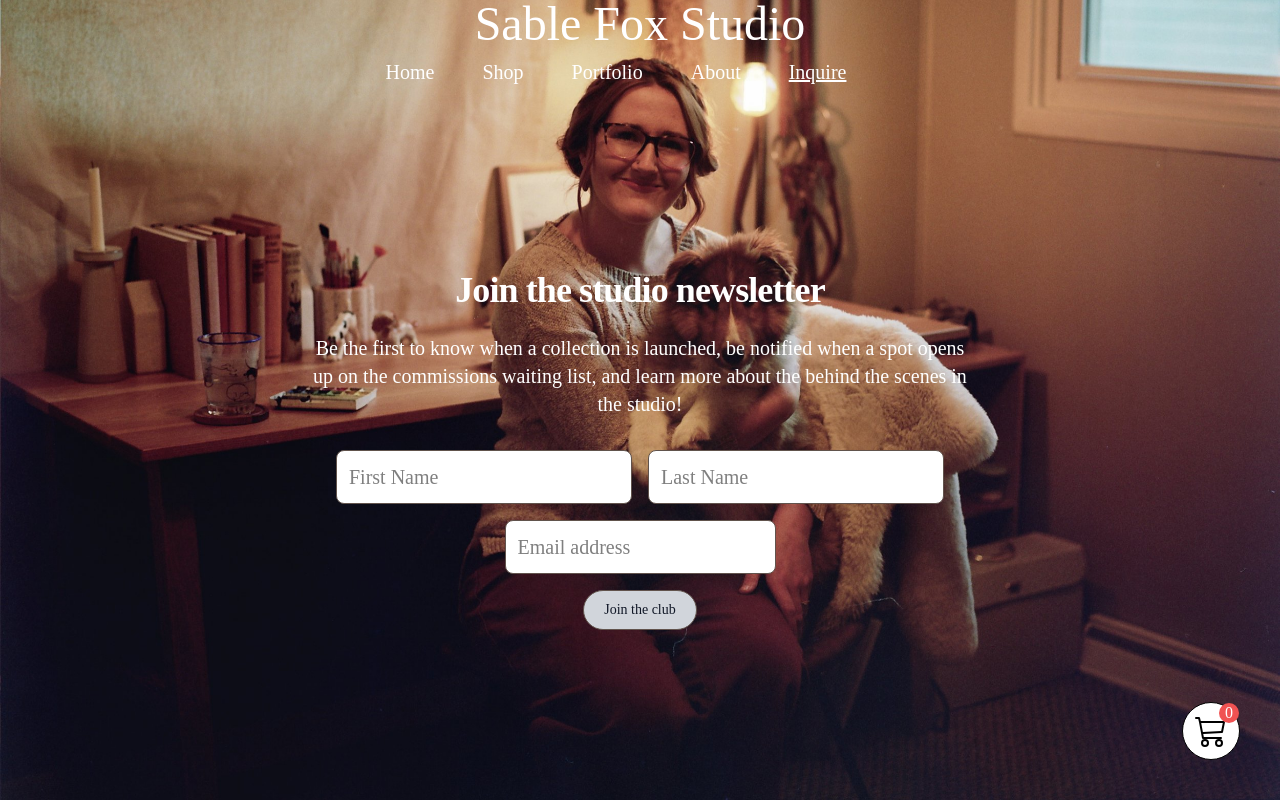
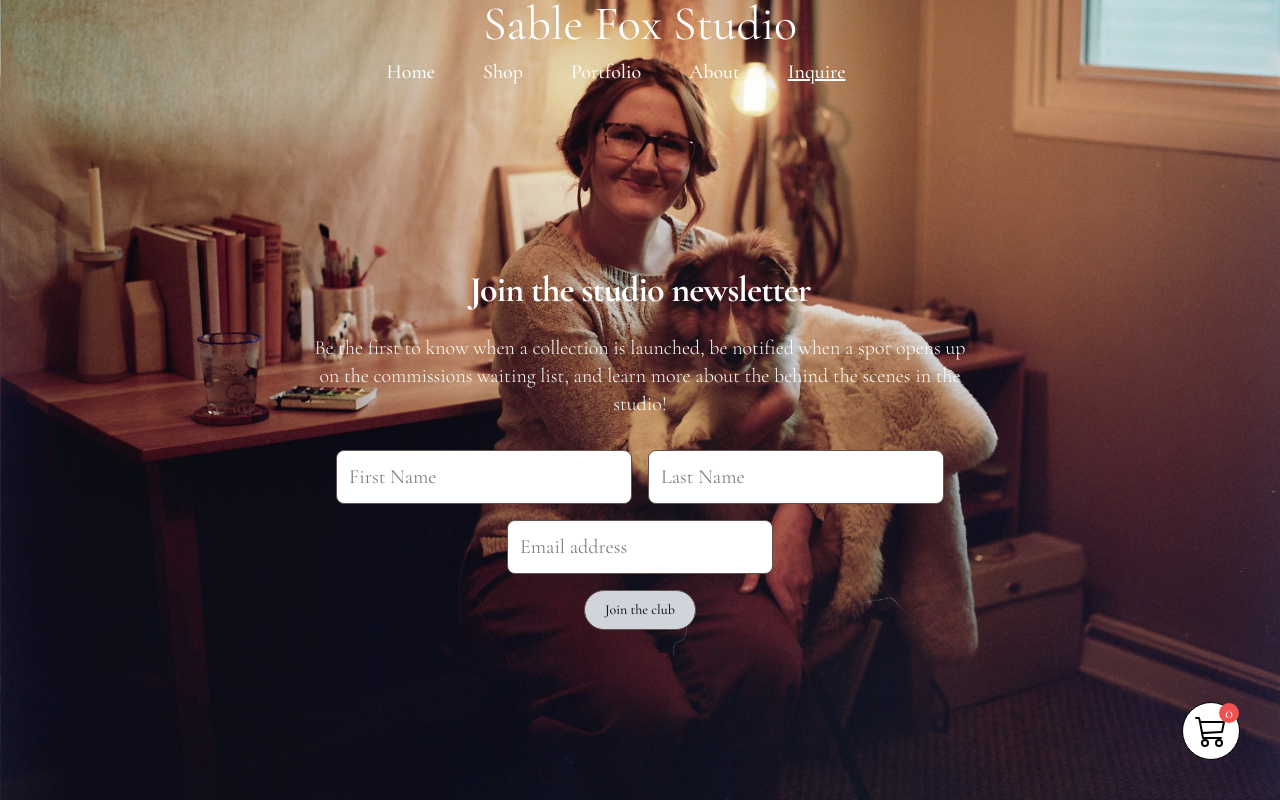
Before and after one commit to deanfoxcd/sable-fox-studio, a Next.js app: page /inquire in a window 1280 px wide. Shown: the top 800 px of the page. Built offline with nearby package versions, Linux system fonts and the light colour scheme; no server answers; the database is empty.

Commit message:
Sorted out font issue, loading issue still present

```diff
--- a/src/app/_components/header.tsx
+++ b/src/app/_components/header.tsx
@@ -3,7 +3,7 @@ import '../globals.css';
 const Header: React.FC = function () {
   return (
     <div className='relative flex items-center justify-center'>
-      <h1 className='font-cormorant text-white !text-5xl'>Sable Fox Studio</h1>
+      <h1 className=' text-white !text-5xl'>Sable Fox Studio</h1>
     </div>
   );
 };
--- a/src/app/globals.css
+++ b/src/app/globals.css
@@ -2,22 +2,19 @@
 @plugin 'flowbite-react/plugin/tailwindcss';
 @source '../../.flowbite-react/class-list.json';
 
-@import url('https://fonts.googleapis.com/css2?family=Cormorant+Garamond:ital,wght@0,300..700;1,300..700&display=swap');
+/* @import url('https://fonts.googleapis.com/css2?family=Cormorant+Garamond:ital,wght@0,300..700;1,300..700&display=swap'); */
 
 :root {
   --background: #ffffff;
   --foreground: #171717;
-  --main-brown: #61534C;
-
-
+  --main-brown: #61534c;
 }
 
 @theme inline {
   --color-background: var(--background);
   --color-foreground: var(--foreground);
-  --color-main-brown: var(--main-brown)
-  --font-sans: var(--font-geist-sans);
-  --font-mono: var(--font-geist-mono);
+  /* --color-main-brown: var(--main-brown) --font-sans: var(--font-geist-sans);
+  --font-mono: var(--font-geist-mono); */
 }
 
 @media (prefers-color-scheme: dark) {
@@ -31,9 +28,9 @@ body {
   background: var(--background);
   color: var(--foreground);
   border: var(--main-brown);
-  font-family: 'Cormorant Garamond', serif;
+  /* font-family: 'Cormorant Garamond', serif; */
 }
 
-.font-cormorant {
+/* .font-cormorant {
   font-family: 'Cormorant Garamond', serif;
-}
+} */
--- a/src/app/inquire/page.tsx
+++ b/src/app/inquire/page.tsx
@@ -4,7 +4,7 @@ import ScrollToJoinSection from '../_components/ScrollToJoinSection';
 const Inquire: React.FC = function () {
   return (
     <div>
-      <div className='text-xl items-center justify-items-center font-cormorant'>
+      <div className='text-xl items-center justify-items-center '>
         <ScrollToJoinSection role='inquire'>
           <Newsletter />
         </ScrollToJoinSection>
--- a/src/app/layout.tsx
+++ b/src/app/layout.tsx
@@ -8,6 +8,14 @@ import Header from './_components/header';
 import Navbar from './_components/navbar';
 import './globals.css';
 import QueryProviderWrapper from './providers/QueryProvider';
+
+import { Cormorant_Garamond } from 'next/font/google';
+
+const cormorant = Cormorant_Garamond({
+  subsets: ['latin'],
+  weight: ['300', '400', '500', '600', '700'],
+  display: 'swap',
+});
 
 export const metadata: Metadata = {
   title: 'Sable Fox Studio',
@@ -28,7 +36,9 @@ export default function RootLayout({
         <head>
           <ThemeModeScript />
         </head>
-        <body className='antialiase min-h-screen flex flex-col'>
+        <body
+          className={`${cormorant.className} antialiase min-h-screen flex flex-col`}
+        >
           <div>
             <BackgroundImage />
             <Header />
--- a/src/app/page.tsx
+++ b/src/app/page.tsx
@@ -4,7 +4,7 @@ import LandingPage from './_components/landingPage';
 
 export default function Home() {
   return (
-    <div className='text-xl items-center justify-items-center font-cormorant'>
+    <div className='text-xl items-center justify-items-center '>
       <ScrollToJoinSection role='home'>
         <LandingPage />
       </ScrollToJoinSection>
```
Also changed, not shown: src/app/_components/navbar.tsx (+0 -17 lines).
